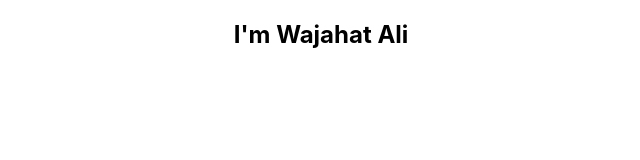
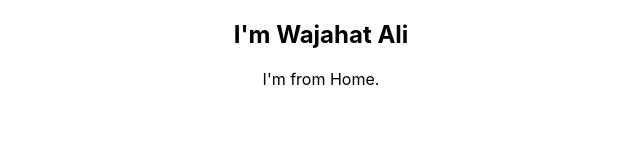
Before and after one commit to wajaht-ali/react-portfolio, a React (Create React App) app: page / in a window 1280 px wide. Shown: the top 160 px of the page, without its empty margins (319-959 px from the left). Built offline with nearby package versions, Linux system fonts and the light colour scheme.

Commit message:
components testing

```diff
--- a/src/App.js
+++ b/src/App.js
@@ -1,9 +1,11 @@
 import './App.css';
+import Home from './components/Home';
 
 function App() {
   return (
     <div className="App">
       <h2>I'm Wajahat Ali</h2>
+      <Home />
     </div>
   );
 }
--- /dev/null
+++ b/src/components/Home.jsx
@@ -0,0 +1,9 @@
+const Home = () => {
+  return (
+    <div >
+        <p>I'm from Home.</p>
+    </div>
+  )
+}
+
+export default Home
```
